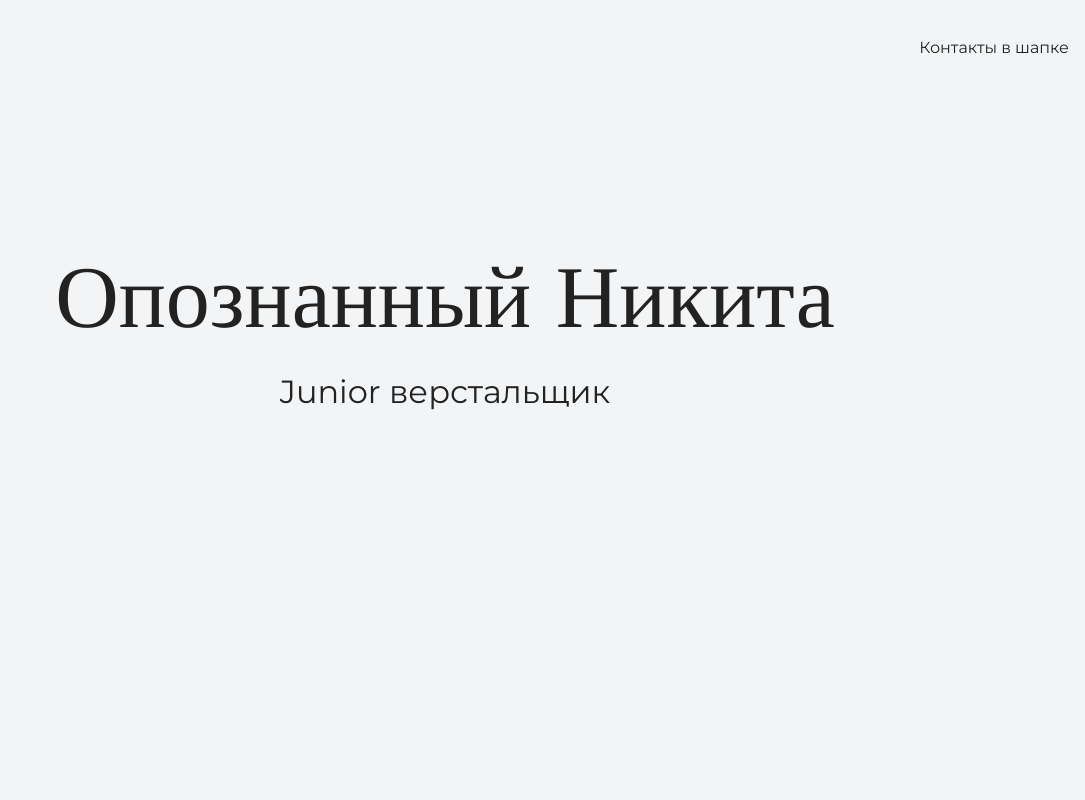
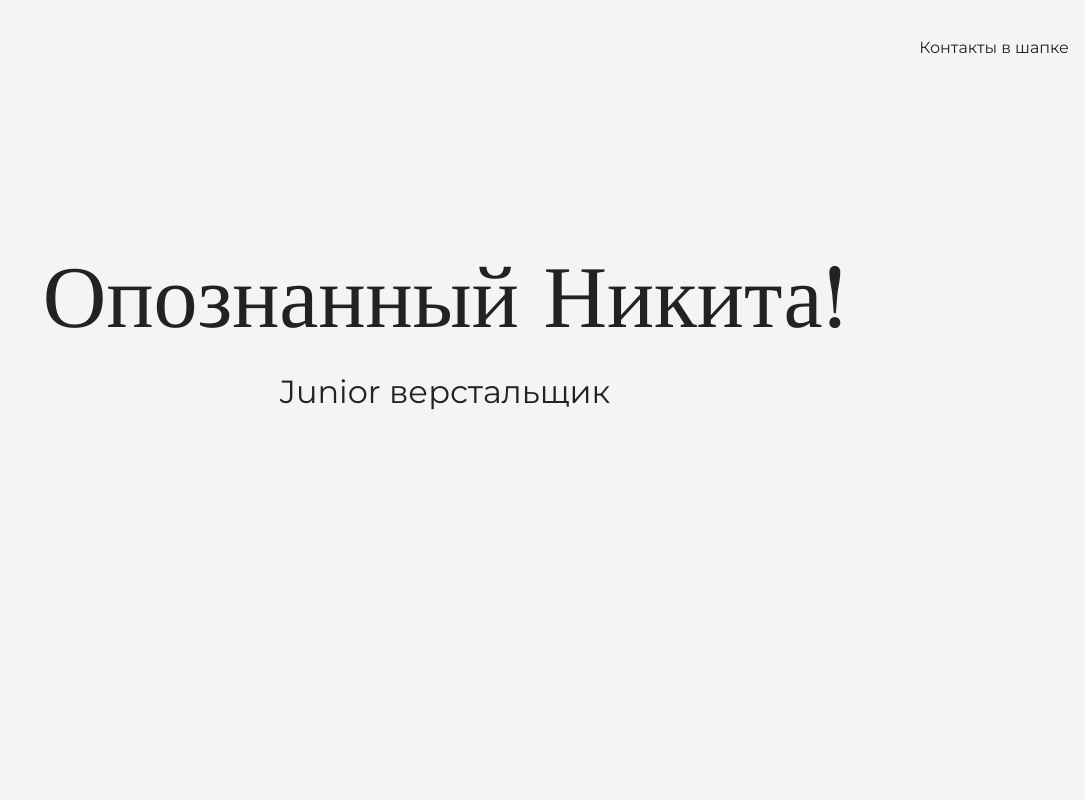
Before and after one commit to NikitaVazhenin-web/my-site, a plain HTML site: page index.html in a window 1280 px wide. Shown: the top 800 px of the page, without its empty margins (195-1280 px from the left). Drawn offline with nearby package versions, Linux system fonts and the light colour scheme.

Commit message:
Меняет текст на главной странице

```diff
--- a/index.html
+++ b/index.html
@@ -16,7 +16,7 @@
     <section class="hero-image">
       <h1 class="heading">
         <div class="container">
-          Опознанный Никита</h1>
+          Опознанный Никита!</h1>
         </div>
 
       <div class="container">
```
